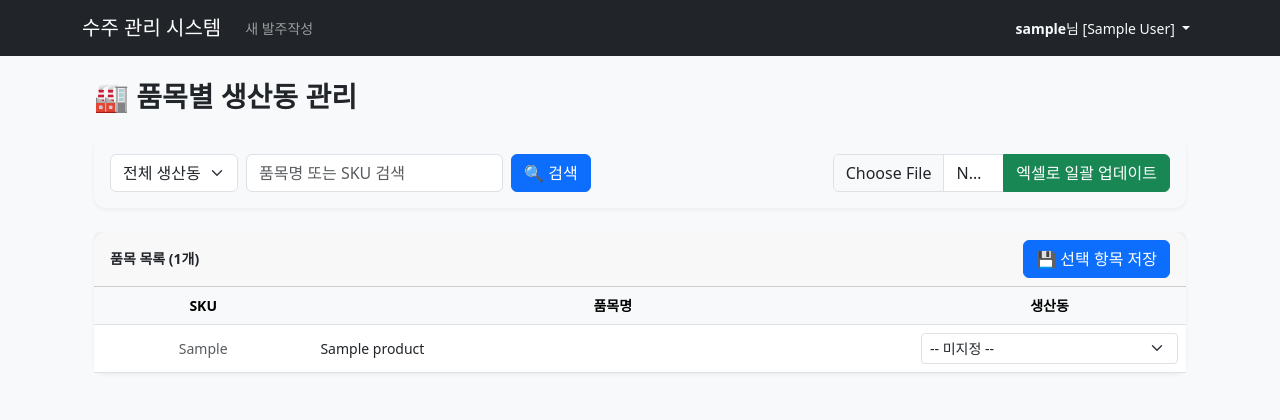
After one commit to rnjsdbswo123/suju_order, a Django app: page /masters/products/facilities/ in a window 1280 px wide. The commit adds this page. Shown: the top 420 px of the page. Run offline with Django 5.2, Linux system fonts and the light colour scheme; a user stored in the database is signed in; tables that the repository leaves empty hold one stand-in row (values such as "Sample post").

Commit message:
feat: 발주 시스템 기능 개선 및 신규 기능 추가
- 주문 취소 기능 추가 (나의 발주 이력)
- 생산 미완료 주문 수정 기능 추가 (수주 현황판)
- 관리자 주문 시간 제한 해제
- 발주서 품목 순서 변경 기능 추가 (위/아래 버튼)
- 품목별 생산동 관리 기능
  - 생산동 정보 관리 페이지 추가
  - 생산동 정보 엑셀 일괄 업로드/수정 기능
  - 생산동별 필터 기능

- Refactor: 순환 참조 오류 해결을 위한 상수 위치 변경
- Fix: 품목별 생산동 관리 페이지의 TemplateDoesNotExist 오류 수정

```diff
--- a/SujuOrderSystem/utils.py
+++ b/SujuOrderSystem/utils.py
@@ -11,3 +11,6 @@ def get_current_user():
 def set_current_user(user):
     """ 현재 요청 사용자 객체를 저장합니다. """
     _thread_local.user = user
+
+# 생산동 리스트 정의
+FACILITY_LIST = ['A동', 'B동', 'C동', '관리동', '구운란동', '외부가공']
--- a/masters/admin.py
+++ b/masters/admin.py
@@ -14,6 +14,7 @@ class CustomerAdmin(admin.ModelAdmin):
 
 @admin.register(Product)
 class ProductAdmin(admin.ModelAdmin):
-    list_display = ('sku', 'name', 'unit_price', 'production_facility', 'is_active')
+    list_display = ('sku', 'name', 'order', 'unit_price', 'production_facility', 'is_active')
+    list_editable = ('order',)
     search_fields = ('sku', 'name')
     list_filter = ('production_facility', 'is_active')
--- a/masters/models.py
+++ b/masters/models.py
@@ -16,10 +16,16 @@ class Product(models.Model):
     name = models.CharField(max_length=100, verbose_name="품목명")
     sku = models.CharField(max_length=50, unique=True, verbose_name="품목코드")
     unit_price = models.DecimalField(max_digits=10, decimal_places=2, default=0, verbose_name="단가")
+    order = models.IntegerField(default=0, verbose_name="정렬 순서")
 
     # 향후 확장을 위한 필드: 생산동 (현재는 사용하지 않음)
     production_facility = models.CharField(max_length=50, null=True, blank=True, verbose_name="생산동")
     is_active = models.BooleanField(default=True)
+
+    class Meta:
+        ordering = ['order', 'name']
+        verbose_name = "품목"
+        verbose_name_plural = "품목들"
 
     def __str__(self):
         return f"[{self.sku}] {self.name}"
--- a/masters/urls.py
+++ b/masters/urls.py
@@ -7,6 +7,7 @@ from .views import (
     search_customers,
     search_products,
     SalesFavoriteProductManageView,
+    ProductFacilityManageView,
 )
 
 urlpatterns = [
@@ -26,4 +27,7 @@ urlpatterns = [
 
     # 5. [화면] 영업사원 선호품목 관리
     path('favorites/', SalesFavoriteProductManageView.as_view(), name='sales-favorite-manage'),
+
+    # 6. [화면] 품목별 생산동 관리
+    path('products/facilities/', ProductFacilityManageView.as_view(), name='product-facility-manage'),
 ]
--- a/masters/views.py
+++ b/masters/views.py
@@ -5,8 +5,10 @@ from django.contrib.auth.mixins import LoginRequiredMixin
 from django.contrib import messages
 from rest_framework.decorators import api_view
 from rest_framework.response import Response
-from django.db.models import Q  # ★ [중요] 검색 기능의 핵심!
+from django.db.models import Q
 import openpyxl
+from SujuOrderSystem.utils import FACILITY_LIST
+from django.core.paginator import Paginator
 
 # 모델 가져오기
 from .models import Customer, Product, CustomerProductMap, SalesFavoriteProduct
@@ -55,7 +57,6 @@ class DataUploadView(LoginRequiredMixin, TemplateView):
             price = row[2] if len(row) > 2 else 0
             facility = row[3] if len(row) > 3 else 'A동'
 
-            # 가격이 비어있으면 0원으로 처리
             if price is None: price = 0
 
             Product.objects.update_or_create(
@@ -74,7 +75,7 @@ class DataUploadView(LoginRequiredMixin, TemplateView):
                 product = Product.objects.get(sku=p_sku)
                 CustomerProductMap.objects.get_or_create(customer=customer, product=product)
             except:
-                pass # 매핑 실패 시 무시
+                pass
 
 # ==========================================
 # 2. [화면] 거래처-품목 매핑 직접 관리
@@ -84,7 +85,6 @@ class CustomerProductManageView(LoginRequiredMixin, TemplateView):
 
     def get_context_data(self, **kwargs):
         context = super().get_context_data(**kwargs)
-        # 화면 로딩 시에는 전체 목록 대신 매핑된 리스트만 보여줌
         context['mappings'] = CustomerProductMap.objects.select_related('customer', 'product').order_by('-id')
         return context
 
@@ -104,57 +104,40 @@ def delete_customer_product(request, pk):
 # ==========================================
 # 3. [API] 데이터 검색 및 조회 (AJAX용)
 # ==========================================
-
-# (1) 거래처 선택 시 -> 매핑된 품목 가져오기
 @api_view(['GET'])
 def get_products_by_customer(request, customer_id):
-    mappings = CustomerProductMap.objects.filter(customer_id=customer_id).select_related('product')
+    mappings = CustomerProductMap.objects.filter(customer_id=customer_id).select_related('product').order_by('product__order', 'product__name')
     data = [{"id": m.product.id, "name": m.product.name, "sku": m.product.sku, "price": m.product.unit_price} for m in mappings]
     return Response(data)
 
-# (2) 거래처 검색 API
 @api_view(['GET'])
 def search_customers(request):
     query = request.GET.get('q', '')
-
-    # 1. 검색어가 있으면 -> 이름이나 사업자번호로 찾기
     if query:
         customers = Customer.objects.filter(
             Q(name__icontains=query) | Q(business_id__icontains=query)
         ).filter(is_active=True)
-    # 2. 검색어가 없으면 -> (수정됨) 그냥 활성 거래처 20개 보여주기
     else:
         customers = Customer.objects.filter(is_active=True)
-
-    # 최대 20개까지만 잘라서 보냄
     customers = customers[:20]
-
     data = [{"id": c.id, "text": c.name} for c in customers]
     return Response({"results": data})
-# (3) 품목 검색 API ★ [여기가 문제였을 수 있음]
+
 @api_view(['GET'])
 def search_products(request):
     query = request.GET.get('q', '')
-    print(f"품목 검색 요청 들어옴: 검색어='{query}'") # 터미널에서 확인용
-
-    # 1. 검색어가 있으면 -> 이름이나 SKU로 찾기
     if query:
         products = Product.objects.filter(
             Q(name__icontains=query) | Q(sku__icontains=query)
         )
-    # 2. 검색어가 없으면 -> 그냥 최근 등록된 20개 무조건 보여주기
     else:
         products = Product.objects.all().order_by('-id')
-
-    # (혹시 몰라 is_active 필터도 뺐습니다. 무조건 나오게!)
-    products = products[:20] # 최대 20개까지만
-
+    products = products[:20]
     data = [
         {"id": p.id, "text": f"{p.name} ({p.sku})"}
         for p in products
     ]
     return Response({"results": data})
-
 
 # ==========================================
 # 4. [화면] 영업사원 선호품목 관리
@@ -163,12 +146,8 @@ class SalesFavoriteProductManageView(LoginRequiredMixin, View):
     template_name = 'masters/sales_favorite_product_manage.html'
 
     def get(self, request, *args, **kwargs):
-        # 모든 활성 품목 가져오기
         all_products = Product.objects.filter(is_active=True).order_by('name')
-
-        # 현재 사용자의 선호 품목 ID 목록 가져오기
         favorite_product_ids = SalesFavoriteProduct.objects.filter(user=request.user).values_list('product_id', flat=True)
-
         context = {
             'products': all_products,
             'favorite_product_ids': set(favorite_product_ids),
@@ -179,24 +158,93 @@ class SalesFavoriteProductManageView(LoginRequiredMixin, View):
     def post(self, request, *args, **kwargs):
         product_id = request.POST.get('product_id')
         action = request.POST.get('action')
-
         if not product_id or not action:
             messages.error(request, '잘못된 요청입니다.')
             return redirect('sales-favorite-manage')
-
         product = get_object_or_404(Product, id=product_id)
-
         if action == 'add':
-            # 이미 존재하지 않으면 추가
             if not SalesFavoriteProduct.objects.filter(user=request.user, product=product).exists():
                 SalesFavoriteProduct.objects.create(user=request.user, product=product)
                 messages.success(request, f'"{product.name}"을(를) 선호 품목에 추가했습니다.')
-
         elif action == 'remove':
-            # 찾아서 삭제
             favorite = SalesFavoriteProduct.objects.filter(user=request.user, product=product)
             if favorite.exists():
                 favorite.delete()
                 messages.success(request, f'"{product.name}"을(를) 선호 품목에서 제거했습니다.')
+        return redirect('sales-favorite-manage')
 
-        return redirect('sales-favorite-manage')
+# ==========================================
+# 5. [화면] 품목별 생산동 관리
+# ==========================================
+class ProductFacilityManageView(LoginRequiredMixin, View):
+    template_name = 'product_facility_manage.html'
+
+    def get(self, request, *args, **kwargs):
+        product_list = Product.objects.all().order_by('name')
+
+        # 검색
+        q = request.GET.get('q', '')
+        if q:
+            product_list = product_list.filter(Q(name__icontains=q) | Q(sku__icontains=q))
+
+        # 생산동 필터
+        facility = request.GET.get('facility', 'ALL')
+        if facility == '미지정':
+            product_list = product_list.filter(Q(production_facility__isnull=True) | Q(production_facility=''))
+        elif facility != 'ALL':
+            product_list = product_list.filter(production_facility=facility)
+
+        # 페이지네이션
+        paginator = Paginator(product_list, 25)
+        page_number = request.GET.get('page')
+        page_obj = paginator.get_page(page_number)
+
+        context = {
+            'page_title': '품목별 생산동 관리',
+            'page_obj': page_obj,
+            'facility_list': FACILITY_LIST,
+            'search_query': q,
+            'selected_facility': facility,
+        }
+        return render(request, self.template_name, context)
+
+    def post(self, request, *args, **kwargs):
+        # 엑셀 파일 업로드 처리
+        if 'facility_file' in request.FILES:
+            try:
+                file = request.FILES['facility_file']
+                wb = openpyxl.load_workbook(file)
+                ws = wb.active
+                updated_count = 0
+                for row in ws.iter_rows(min_row=2, values_only=True):
+                    if not row or len(row) < 2 or not row[0]: continue
+                    sku, facility = row[0], row[1]
+                    try:
+                        product = Product.objects.get(sku=sku)
+                        if product.production_facility != facility:
+                            product.production_facility = facility
+                            product.save(update_fields=['production_facility'])
+                            updated_count += 1
+                    except Product.DoesNotExist:
+                        continue
+                messages.success(request, f"{updated_count}개 품목의 생산동 정보가 엑셀로 업데이트되었습니다.")
+            except Exception as e:
+                messages.error(request, f"엑셀 처리 중 오류 발생: {e}")
+
+        # 개별 업데이트 처리
+        elif 'update_individual' in request.POST:
+            product_ids = request.POST.getlist('product_id')
+            updated_count = 0
+            for pid in product_ids:
+                try:
+                    product = Product.objects.get(id=pid)
+                    new_facility = request.POST.get(f'production_facility_{pid}')
+                    if product.production_facility != new_facility:
+                        product.production_facility = new_facility
+                        product.save(update_fields=['production_facility'])
+                        updated_count += 1
+                except Product.DoesNotExist:
+                    continue
+            messages.success(request, f"{updated_count}개 품목의 생산동 정보가 업데이트되었습니다.")
+
+        return redirect('product-facility-manage')
--- a/orders/models.py
+++ b/orders/models.py
@@ -1,9 +1,7 @@
 from django.db import models
 from django.conf import settings  # ★ [수정] User 대신 settings를 가져옵니다.
 from masters.models import Customer, Product
-
-# ★ [통합 관리] 생산동 리스트 정의
-FACILITY_LIST = ['A동', 'B동', 'C동', '관리동', '구운란동', '외부가공']
+from SujuOrderSystem.utils import FACILITY_LIST
 
 class OrderHeader(models.Model):
     """ 발주 요청의 헤더 정보 (거래처, 납기일, 메모 등) """
--- a/orders/urls.py
+++ b/orders/urls.py
@@ -4,7 +4,8 @@ from .views import (
     OrderCreateView,
     my_order_list_api,
     MyOrderListView,
-    SalesOrderCreateView
+    SalesOrderCreateView,
+    cancel_order
 )
 
 urlpatterns = [
@@ -22,4 +23,7 @@ urlpatterns = [
 
     # 5. 영업부 발주 작성 화면
     path('sales/create/', SalesOrderCreateView.as_view(), name='sales-order-create'),
+
+    # 6. 발주 취소 기능
+    path('cancel/<int:order_id>/', cancel_order, name='cancel_order'),
 ]
--- a/templates/base.html
+++ b/templates/base.html
@@ -50,6 +50,7 @@
                         <ul class="dropdown-menu" aria-labelledby="navbarDropdownAdmin">
                             <li><a class="dropdown-item" href="{% url 'customer-product-manage' %}">🔗 품목 매핑 관리</a></li>
                             <li><a class="dropdown-item" href="{% url 'data-upload' %}">📂 엑셀 업로드</a></li>
+                            <li><a class="dropdown-item" href="{% url 'product-facility-manage' %}">🏭 품목별 생산동 관리</a></li>
                         </ul>
                     </li>
                     {% endif %}
--- /dev/null
+++ b/templates/product_facility_manage.html
@@ -0,0 +1,104 @@
+{% extends 'base.html' %}
+
+{% block content %}
+<div class="container mt-4">
+    <h3 class="fw-bold mb-4">🏭 품목별 생산동 관리</h3>
+
+    <!-- 검색 및 엑셀 업로드 섹션 -->
+    <div class="card card-body mb-4 bg-light">
+        <div class="row justify-content-between align-items-center">
+            <!-- 검색 폼 -->
+            <div class="col-md-8">
+                <form method="get" class="row g-2 align-items-center">
+                    <div class="col-auto">
+                        <select name="facility" class="form-select" onchange="this.form.submit()">
+                            <option value="ALL">전체 생산동</option>
+                            <option value="미지정" {% if selected_facility == '미지정' %}selected{% endif %}>-- 미지정 --</option>
+                            {% for fac in facility_list %}
+                            <option value="{{ fac }}" {% if selected_facility == fac %}selected{% endif %}>{{ fac }}</option>
+                            {% endfor %}
+                        </select>
+                    </div>
+                    <div class="col-auto">
+                        <input type="text" name="q" class="form-control" placeholder="품목명 또는 SKU 검색" value="{{ search_query }}">
+                    </div>
+                    <div class="col-auto">
+                        <button class="btn btn-primary" type="submit">🔍 검색</button>
+                    </div>
+                </form>
+            </div>
+            <!-- 엑셀 업로드 폼 -->
+            <div class="col-md-4 text-md-end mt-3 mt-md-0">
+                <form method="post" enctype="multipart/form-data" id="uploadForm">
+                    {% csrf_token %}
+                    <div class="input-group">
+                        <input type="file" class="form-control" name="facility_file" accept=".xlsx, .xls" required>
+                        <button class="btn btn-success" type="submit">엑셀로 일괄 업데이트</button>
+                    </div>
+                </form>
+            </div>
+        </div>
+    </div>
+
+    <!-- 품목 리스트 폼 -->
+    <form method="post">
+        {% csrf_token %}
+        <div class="card">
+            <div class="card-header d-flex justify-content-between align-items-center">
+                <span class="fw-bold">품목 목록 ({{ page_obj.paginator.count }}개)</span>
+                <button type="submit" name="update_individual" class="btn btn-primary">💾 선택 항목 저장</button>
+            </div>
+            <div class="table-responsive">
+                <table class="table table-hover align-middle mb-0">
+                    <thead class="table-light text-center">
+                        <tr>
+                            <th style="width: 20%;">SKU</th>
+                            <th>품목명</th>
+                            <th style="width: 25%;">생산동</th>
+                        </tr>
+                    </thead>
+                    <tbody>
+                        {% for product in page_obj %}
+                        <tr>
+                            <td class="text-center text-muted">{{ product.sku }}</td>
+                            <td>{{ product.name }}</td>
+                            <td>
+                                <input type="hidden" name="product_id" value="{{ product.id }}">
+                                <select name="production_facility_{{ product.id }}" class="form-select form-select-sm">
+                                    <option value="">-- 미지정 --</option>
+                                    {% for facility in facility_list %}
+                                    <option value="{{ facility }}" {% if product.production_facility == facility %}selected{% endif %}>{{ facility }}</option>
+                                    {% endfor %}
+                                </select>
+                            </td>
+                        </tr>
+                        {% empty %}
+                        <tr>
+                            <td colspan="3" class="text-center py-5 text-muted">표시할 품목이 없습니다.</td>
+                        </tr>
+                        {% endfor %}
+                    </tbody>
+                </table>
+            </div>
+        </div>
+    </form>
+
+    <!-- 페이지네이션 -->
+    {% if page_obj.has_other_pages %}
+    <nav class="mt-4">
+        <ul class="pagination justify-content-center">
+            {% if page_obj.has_previous %}
+            <li class="page-item"><a class="page-link" href="?page=1&q={{ search_query }}">&laquo;</a></li>
+            <li class="page-item"><a class="page-link" href="?page={{ page_obj.previous_page_number }}&q={{ search_query }}">이전</a></li>
+            {% endif %}
+            <li class="page-item active"><span class="page-link">{{ page_obj.number }} / {{ page_obj.paginator.num_pages }}</span></li>
+            {% if page_obj.has_next %}
+            <li class="page-item"><a class="page-link" href="?page={{ page_obj.next_page_number }}&q={{ search_query }}">다음</a></li>
+            <li class="page-item"><a class="page-link" href="?page={{ page_obj.paginator.num_pages }}&q={{ search_query }}">&raquo;</a></li>
+            {% endif %}
+        </ul>
+    </nav>
+    {% endif %}
+
+</div>
+{% endblock %}
```
Also changed, not shown: orders/views.py (+92 -49 lines), templates/orders/my_order_list.html (+35 -0 lines), templates/orders/order_form.html (+38 -12 lines), templates/production/production_status.html (+4 -4 lines), masters/migrations/0004_alter_product_options_product_order.py (added).
